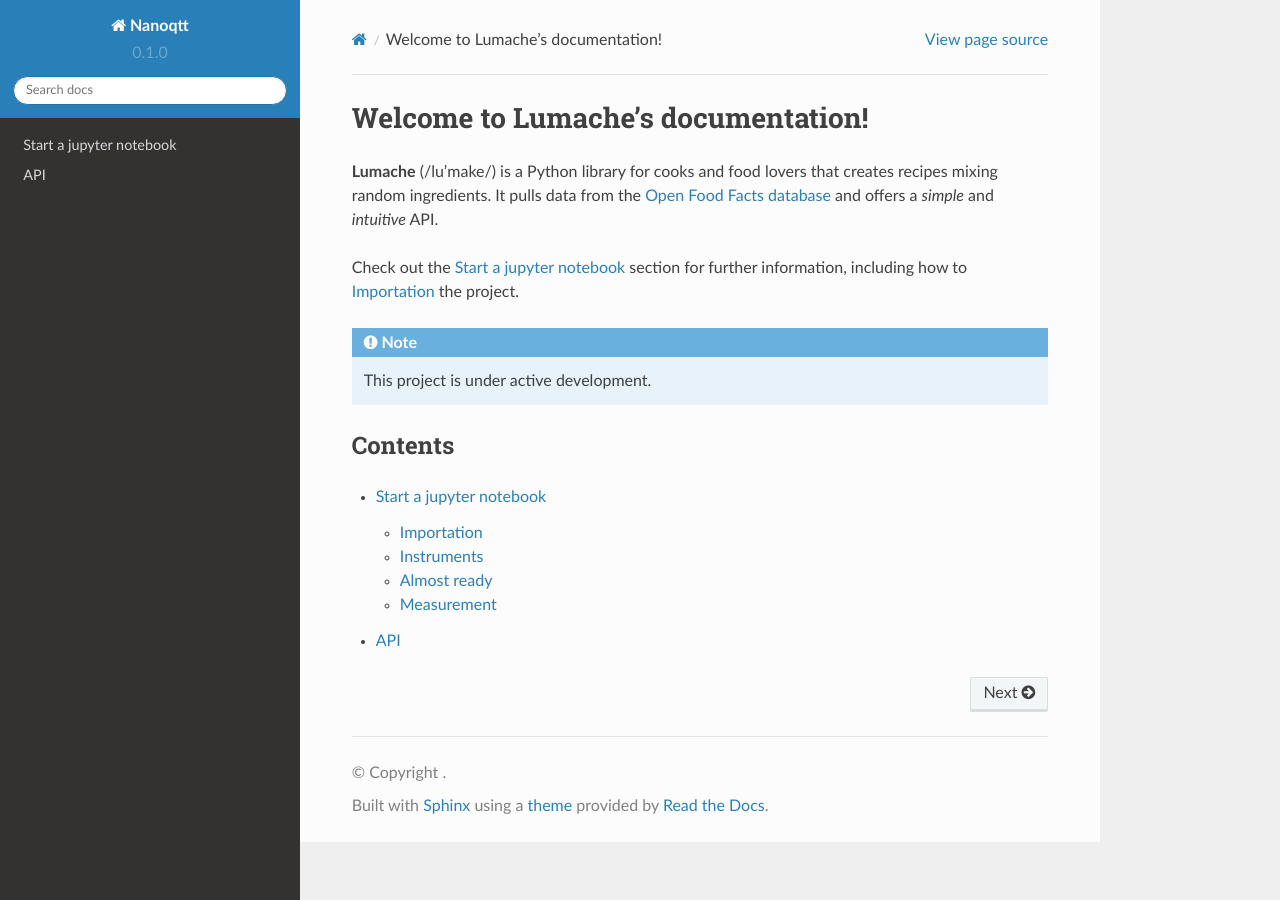
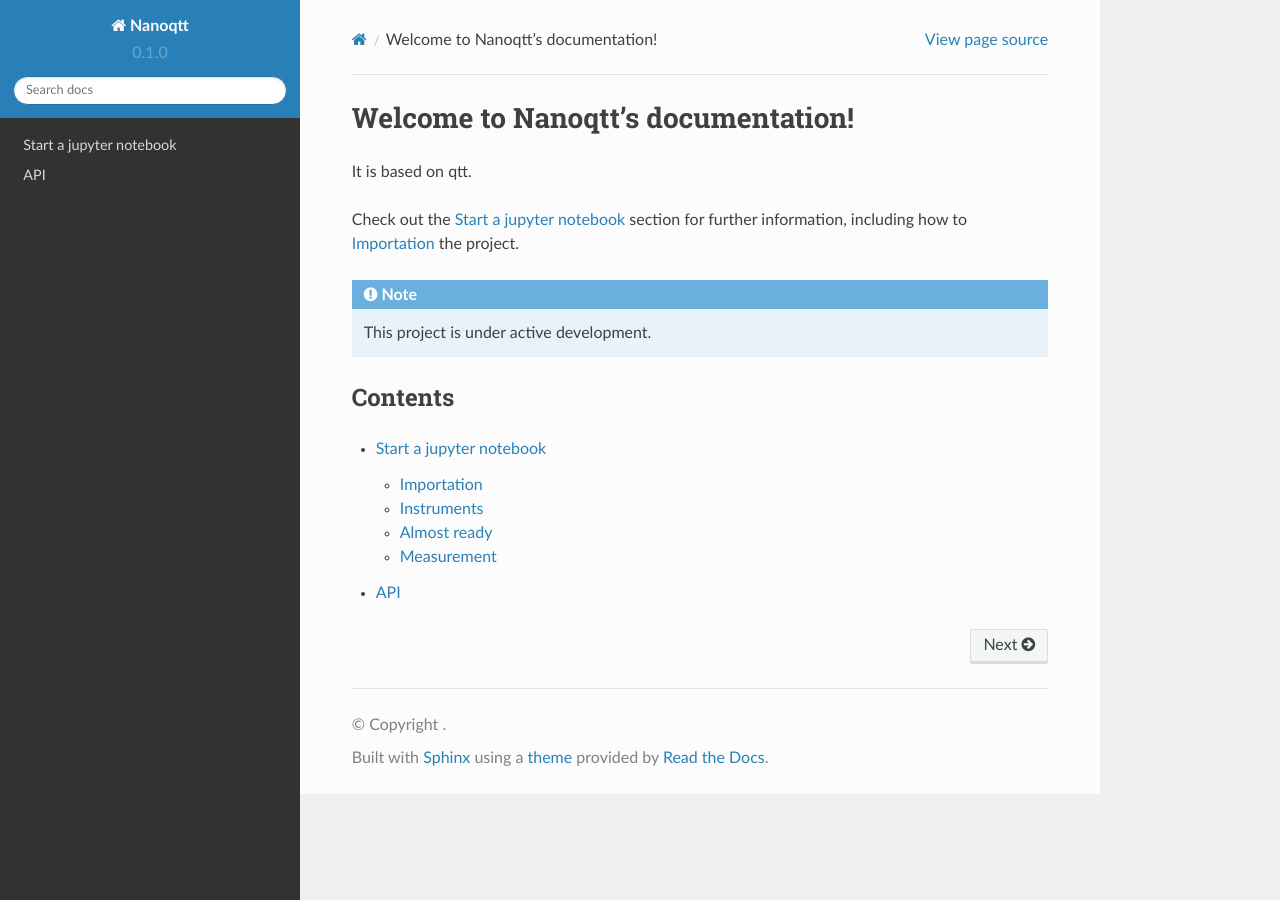
Before and after one commit to nanoelectronics-new/Nanoqtt-new-qtt-tutorial, a Sphinx documentation site: the page built from docs/source/index.rst, in a window 1280 px wide. Built offline with Sphinx 7.4.7 and the Read the Docs theme 2.0.0, drawn with Linux system fonts in a browser that asks for light colours.

Commit message:
Update index.rst

```diff
--- a/docs/source/index.rst
+++ b/docs/source/index.rst
@@ -1,10 +1,7 @@
-Welcome to Lumache's documentation!
+Welcome to Nanoqtt's documentation!
 ===================================
 
-**Lumache** (/lu'make/) is a Python library for cooks and food lovers
-that creates recipes mixing random ingredients.
-It pulls data from the `Open Food Facts database <https://world.openfoodfacts.org/>`_
-and offers a *simple* and *intuitive* API.
+It is based on qtt.
 
 Check out the :doc:`usage` section for further information, including
 how to :ref:`installation` the project.
```
